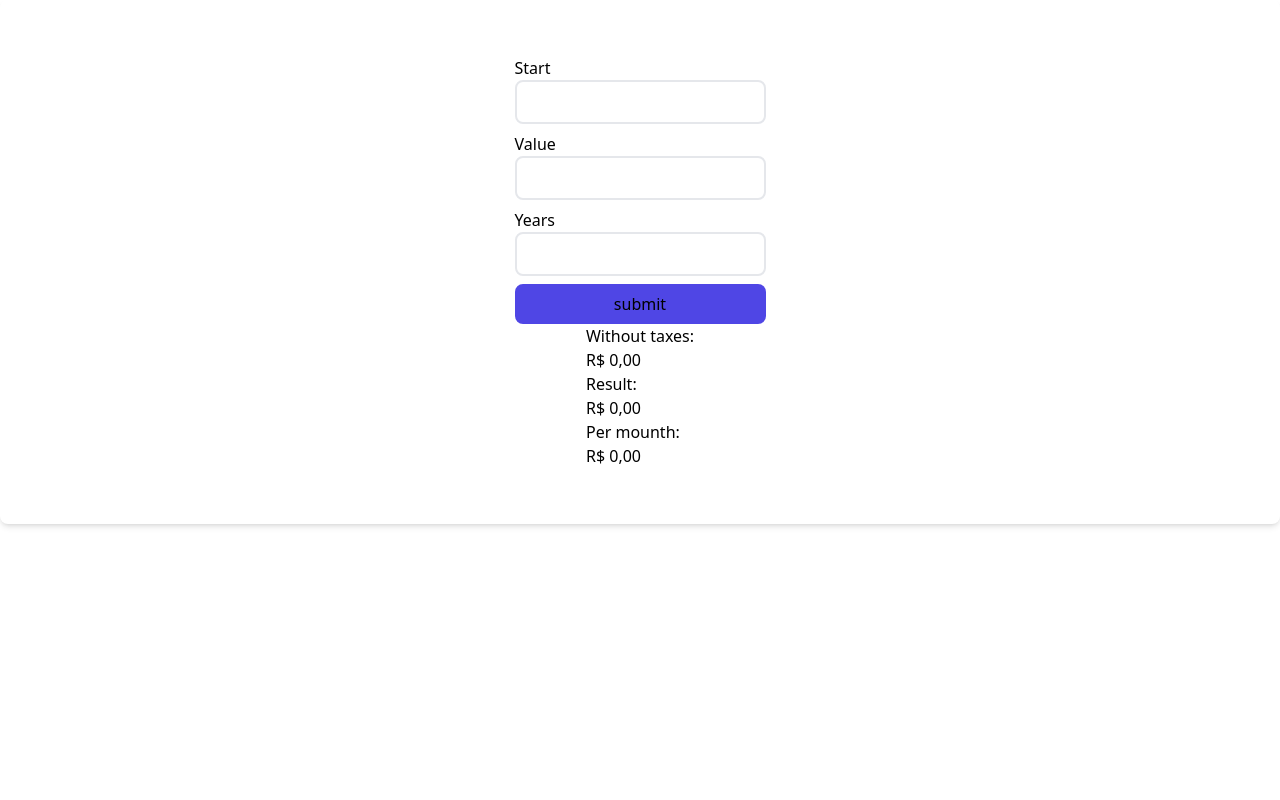
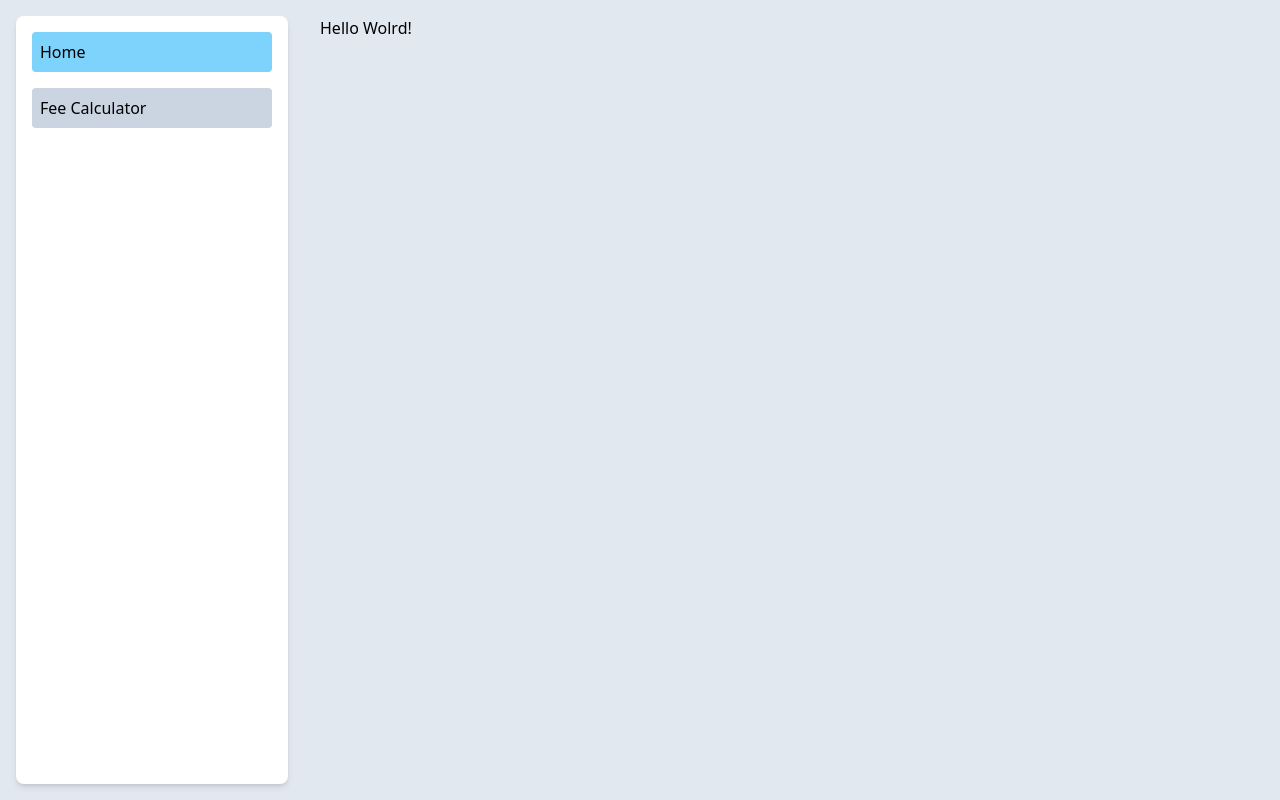
Before and after one commit to carmogui/counting-money, a React (Vite) app: page / in a window 1280 px wide. Built offline with nearby package versions, Linux system fonts and the light colour scheme.

Commit message:
feat main page menu

```diff
--- a/src/App.tsx
+++ b/src/App.tsx
@@ -1,6 +1,63 @@
+import { useState } from "react";
 import { TimeFeeCalculator } from "./components/time-fee-calculator";
 import "./index.css";
 
+enum MenuOption {
+  Home,
+  TimeFeeCalculator,
+}
+
+function Nav({ children, action, isSelected }: any) {
+  return (
+    <nav
+      onClick={action}
+      aria-selected={isSelected}
+      className="p-2 rounded bg-slate-300 cursor-pointer font-medium w-60 hover:bg-slate-400 active:bg-slate-200 aria-selected:bg-sky-300"
+    >
+      {children}
+    </nav>
+  );
+}
+
 export function App() {
-  return <TimeFeeCalculator />;
+  const [selectedItem, setSelectedItem] = useState<MenuOption>(MenuOption.Home);
+
+  const renderItem = (() => {
+    switch (selectedItem) {
+      case MenuOption.Home:
+        return (
+          <div>
+            <h1>Hello Wolrd!</h1>
+          </div>
+        );
+
+      case MenuOption.TimeFeeCalculator:
+        return <TimeFeeCalculator />;
+
+      default:
+        break;
+    }
+  })();
+
+  return (
+    <div className="flex bg-slate-200 h-screen">
+      <menu className="flex flex-col p-4 m-4 rounded-lg shadow-md bg-white gap-4">
+        <Nav
+          action={() => setSelectedItem(MenuOption.Home)}
+          isSelected={MenuOption.Home === selectedItem}
+        >
+          Home
+        </Nav>
+
+        <Nav
+          action={() => setSelectedItem(MenuOption.TimeFeeCalculator)}
+          isSelected={MenuOption.TimeFeeCalculator === selectedItem}
+        >
+          Fee Calculator
+        </Nav>
+      </menu>
+
+      <section className="m-4">{renderItem}</section>
+    </div>
+  );
 }
```
